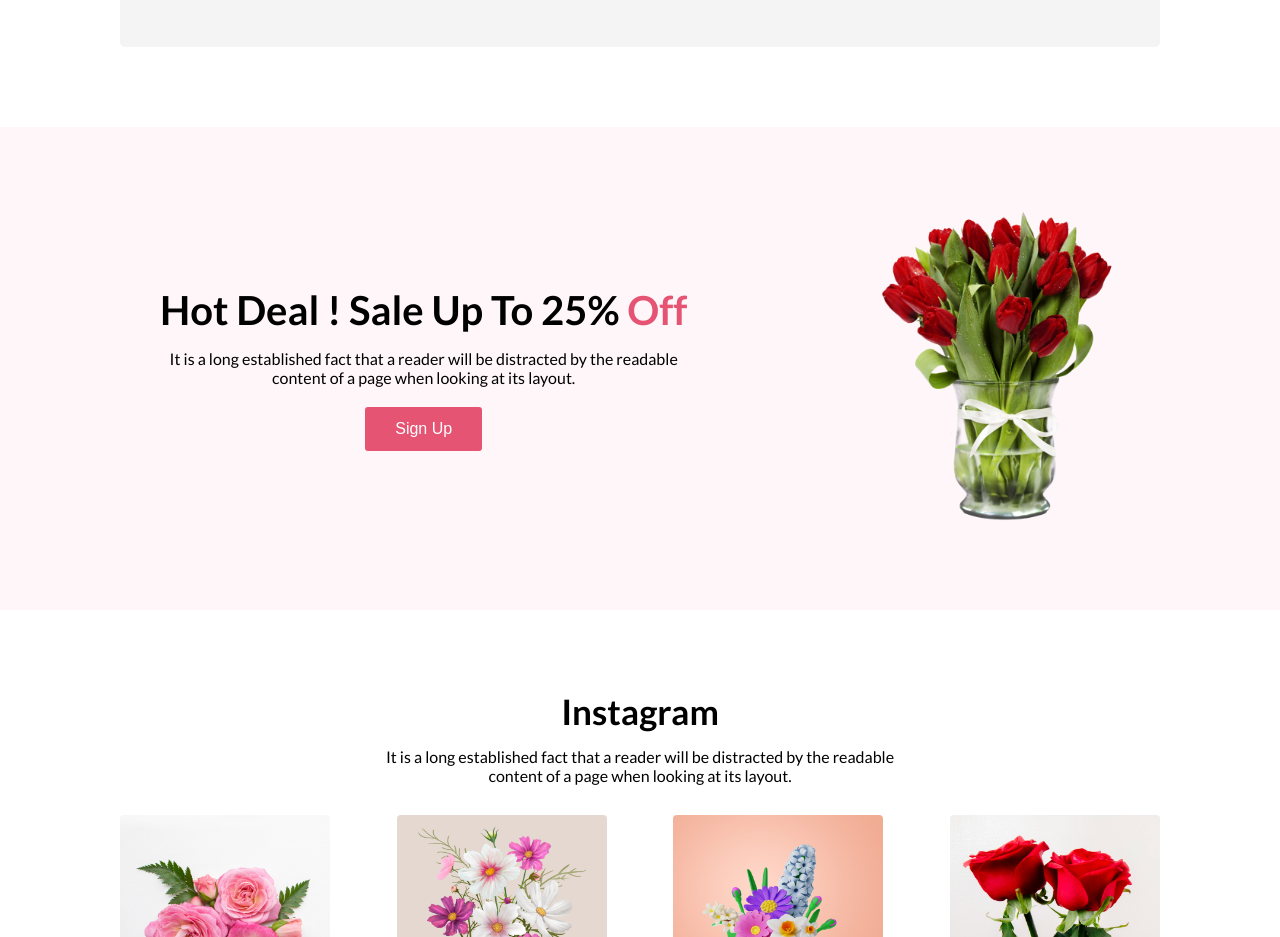
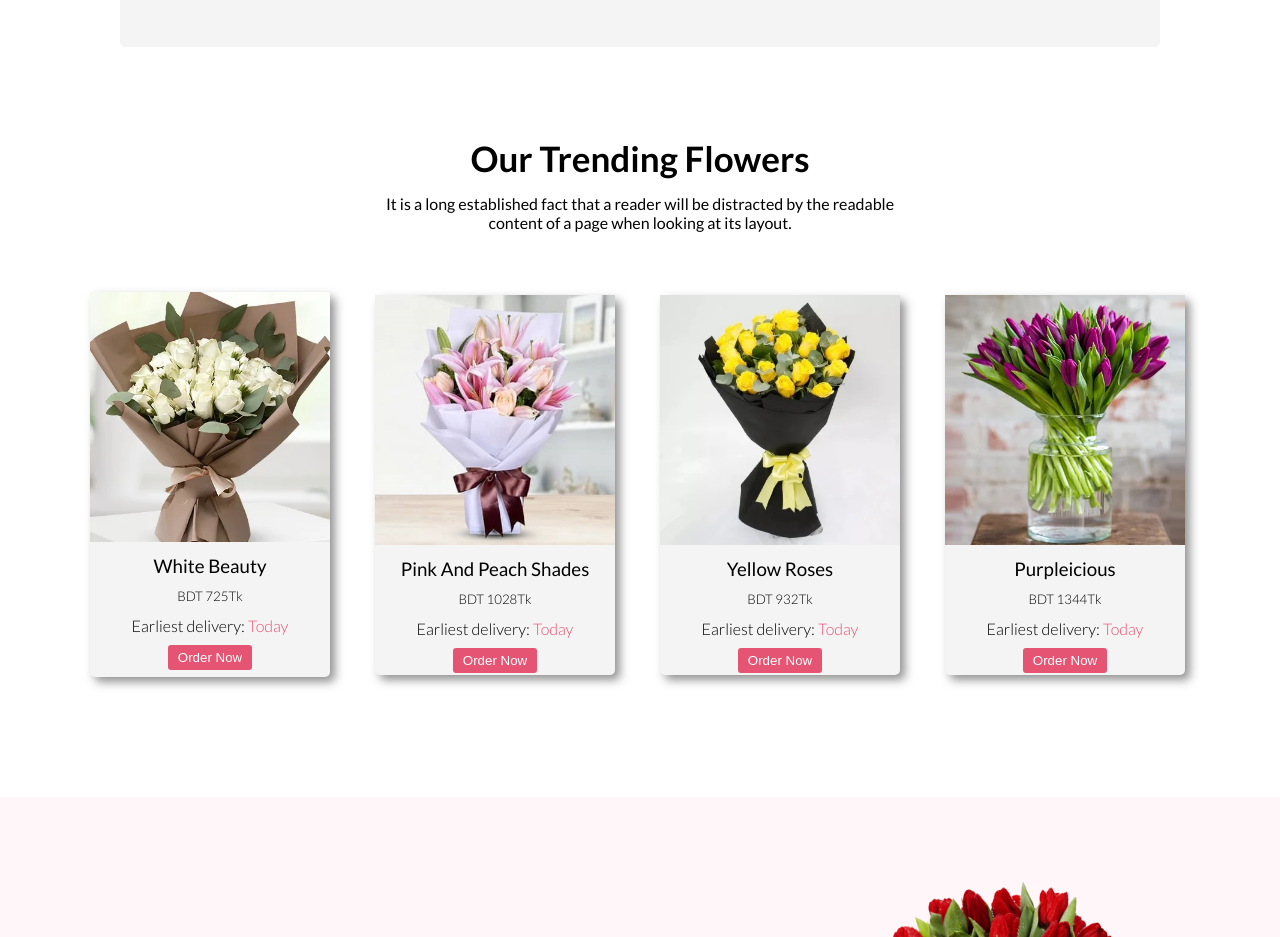
Before and after one commit to Foyez-Ahamed/online-flower-shop, a plain HTML site: page index.html in a window 1280 px wide. Shown: the part 1720-2657 px from the top of the page. Drawn offline with Linux system fonts and the light colour scheme.

Commit message:
trending flowers section added

```diff
--- a/index.html
+++ b/index.html
@@ -89,6 +89,45 @@
       </section>
      <!-- services section end -->
 
+     <!-- trending flower section start -->
+     <section class="trending-flower">
+       <div class="flower-content">
+        <h1>Our trending flowers</h1>
+        <p>It is a long established fact that a reader will be distracted by the readable <br> content of a page when looking at its layout.</p>
+       </div>
+      <div class="flowers">
+        <div class="flower-1">
+         <img src="./Flower Asset/cardFlower-1.jpg" alt="">
+         <h3>White beauty</h3>
+         <h5>BDT 725Tk</h5>
+         <p>Earliest delivery: <span>Today</span></p>
+         <button>Order Now</button>
+        </div>
+        <div class="flower-2">
+         <img src="./Flower Asset/cardFlower-2.jpg" alt="">
+         <h3>Pink and peach shades</h3>
+         <h5>BDT 1028Tk</h5>
+         <p>Earliest delivery: <span>Today</span></p>
+         <button>Order Now</button>
+        </div>
+        <div class="flower-3">
+          <img src="./Flower Asset/cardFlower-3.jpg" alt="">
+          <h3>Yellow roses</h3>
+          <h5>BDT 932Tk</h5>
+          <p>Earliest delivery: <span>Today</span></p>
+          <button>Order Now</button>
+        </div>
+        <div class="flower-4">
+         <img src="./Flower Asset/cardFlower-4.jpg" alt="">
+         <h3>purpleicious</h3>
+         <h5>BDT 1344Tk</h5>
+         <p>Earliest delivery: <span>Today</span></p>
+         <button>Order Now</button>
+        </div>
+      </div>
+     </section>
+     <!-- trending flower section end -->
+
       <!-- discount section start -->
       <section class="discount-section">
        <div class="hot-deal">
--- a/styles/flower.css
+++ b/styles/flower.css
@@ -165,6 +165,198 @@ body{
 }
 /* services section css end */
 
+
+/* trending flower section css start */
+   .trending-flower{
+    margin-top: 90px ;
+   }
+
+   .flower-content h1{
+    text-align: center;
+    font-size: 35px;
+    text-transform: capitalize;
+    font-weight: 600;
+   }
+
+   .flower-content p{
+    margin-top: 15px;
+    text-align: center;
+   }
+
+   .flowers{
+    display: flex;
+    justify-content: space-between;
+    align-items: center;
+    padding: 40px;
+    margin-top: 20px;
+    background: #fff;
+   }
+
+   .flower-1{
+    width: 240px;
+    height: 385px;
+    text-align: center;
+    background: rgba(39, 39, 39, 0.05);
+    line-height: 30px;
+    margin-left: 50px;
+    box-shadow: 5px 5px 10px rgba(40, 40, 40, 0.5);
+    border-radius: 5px;
+   }
+
+   .flower-1 img{
+    width: 240px;
+    height: 250px;
+   }
+
+   .flower-1 h3{
+    text-transform: capitalize;
+    font-weight: 400;
+   }
+
+   .flower-1 h5{
+    font-weight: 300;
+   }
+
+   .flower-1 p{
+    font-weight: 370;
+   }
+
+   .flower-1 p span{
+    color: #E55473;
+   }
+
+   .flower-1 button{
+    padding: 5px 10px;
+    border: none;
+    background: #E55473;
+    color: #fff;
+    border-radius: 3px;
+   }
+
+   .flower-2{
+    width: 240px;
+    height: 380px;
+    text-align: center;
+    background: rgba(39, 39, 39, 0.05);
+    line-height: 30px;
+    box-shadow: 5px 5px 10px rgba(40, 40, 40, 0.5);
+    border-radius: 5px;
+   }
+
+   .flower-2 img{
+    width: 240px;
+    height: 250px;
+   }
+
+   .flower-2 h3{
+    text-transform: capitalize;
+    font-weight: 400;
+   }
+
+   .flower-2 h5{
+    font-weight: 300;
+   }
+
+   .flower-2 p{
+    font-weight: 370;
+   }
+
+   .flower-2 p span{
+    color: #E55473;
+   }
+
+   .flower-2 button{
+    padding: 5px 10px;
+    border: none;
+    background: #E55473;
+    color: #fff;
+    border-radius: 3px;
+   }
+
+   .flower-3{
+    width: 240px;
+    height: 380px;
+    text-align: center;
+    background: rgba(39, 39, 39, 0.05);
+    line-height: 30px;
+    box-shadow: 5px 5px 10px rgba(40, 40, 40, 0.5);
+    border-radius: 5px;
+   }
+
+   .flower-3 img{
+    width: 240px;
+    height: 250px;
+   }
+
+   .flower-3 h3{
+    text-transform: capitalize;
+    font-weight: 400;
+   }
+
+   .flower-3 h5{
+    font-weight: 300;
+   }
+
+   .flower-3 p{
+    font-weight: 370;
+   }
+
+   .flower-3 p span{
+    color: #E55473;
+   }
+
+   .flower-3 button{
+    padding: 5px 10px;
+    border: none;
+    background: #E55473;
+    color: #fff;
+    border-radius: 3px;
+   }
+
+   .flower-4{
+    width: 240px;
+    height: 380px;
+    text-align: center;
+    background: rgba(39, 39, 39, 0.05);
+    line-height: 30px;
+    margin-right: 55px;
+    box-shadow: 5px 5px 10px rgba(40, 40, 40, 0.5);
+    border-radius: 5px;
+   }
+
+   .flower-4 img{
+    width: 240px;
+    height: 250px;
+   }
+
+   .flower-4 h3{
+    text-transform: capitalize;
+    font-weight: 400;
+   }
+
+   .flower-4 h5{
+    font-weight: 300;
+   }
+
+   .flower-4 p{
+    font-weight: 370;
+   }
+
+   .flower-4 p span{
+    color: #E55473;
+   }
+
+   .flower-4 button{
+    padding: 5px 10px;
+    border: none;
+    background: #E55473;
+    color: #fff;
+    border-radius: 3px;
+   }
+
+/* trending flower section css end */
+
+
 /* discount section css start */
 .discount-section{
     margin-top: 80px;
```
Also changed, not shown: Flower Asset/cardFlower-1.jpg (added), Flower Asset/cardFlower-2.jpg (added), Flower Asset/cardFlower-3.jpg (added), Flower Asset/cardFlower-4.jpg (added).
